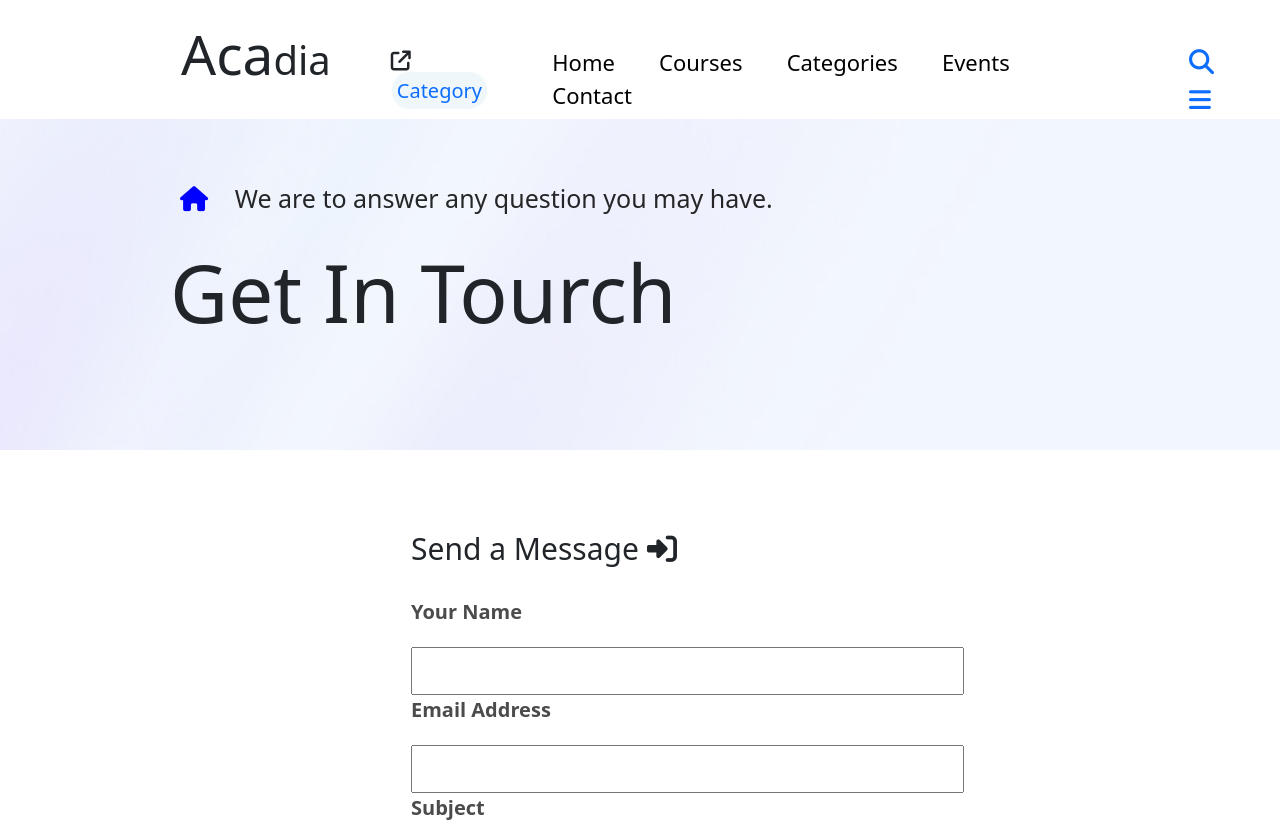
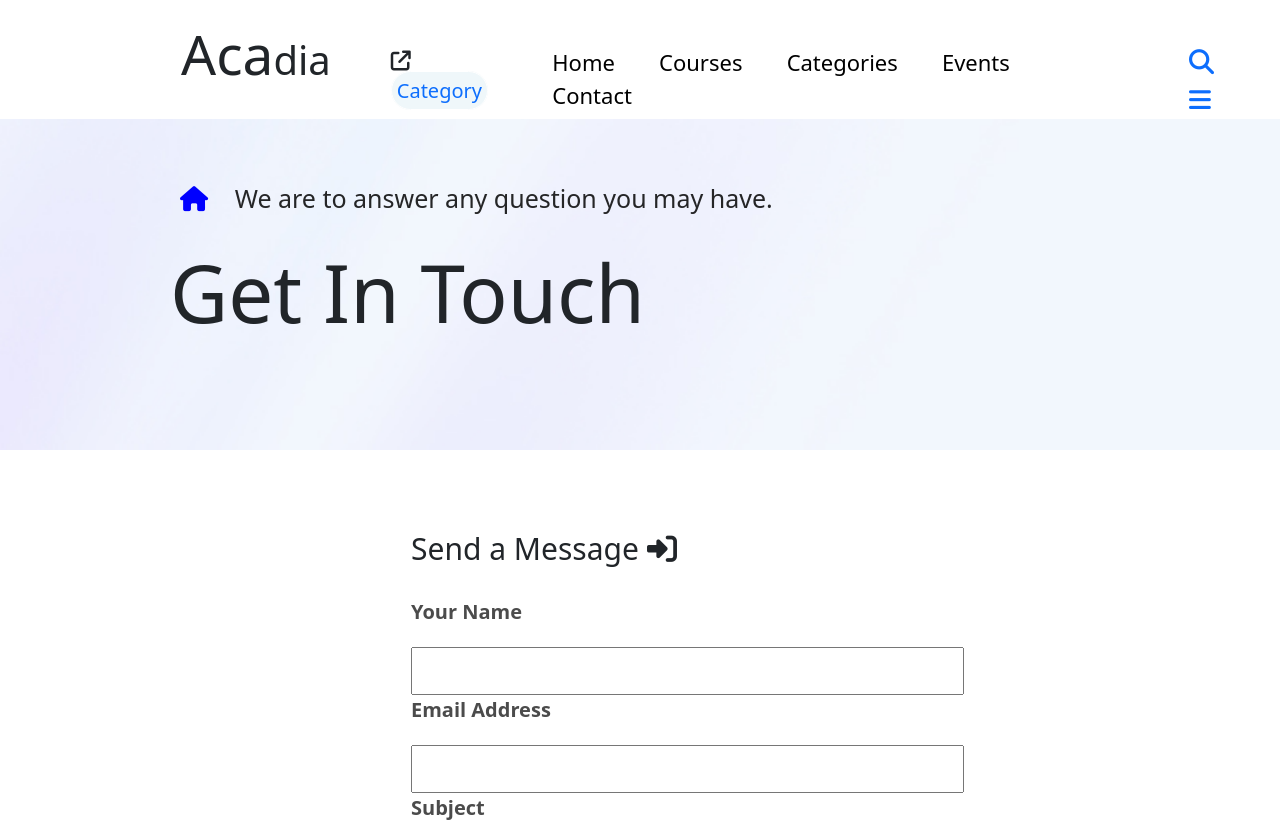
Before and after one commit to Ashishpanwar0/New-web-file, a plain HTML site: page contact.html in a window 1280 px wide. Shown: the top 826 px of the page. Drawn offline with nearby package versions, Linux system fonts and the light colour scheme.

Commit message:
Update contact.html

```diff
--- a/contact.html
+++ b/contact.html
@@ -45,7 +45,7 @@
                 We are to answer any question you may have.
             </p>
             <h1 class="animate__animated animate__backInLeft  animate__delay-0.2s">
-                Get In Tourch
+                Get In Touch
             </h1>
 
         </div>
```
